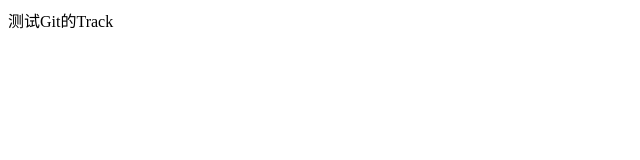
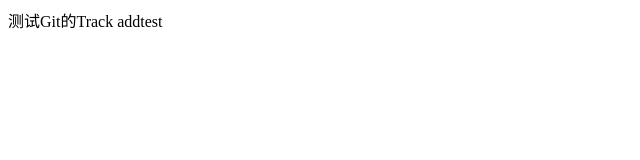
Before and after one commit to atomicbombvendor/learnPythonTheHardWay, a plain HTML site: page testGit.html in a window 1280 px wide. Shown: the full height of the page, 0-640 px from the left. Drawn offline with Linux system fonts and the light colour scheme.

Commit message:
add commit

```diff
--- a/testGit.html
+++ b/testGit.html
@@ -6,5 +6,6 @@
 </head>
 <body>
     测试Git的Track
+    addtest
 </body>
 </html>
```
